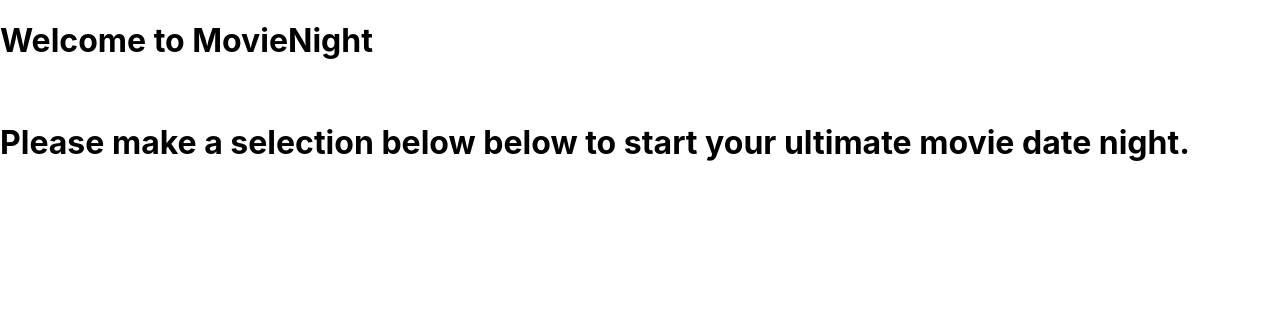
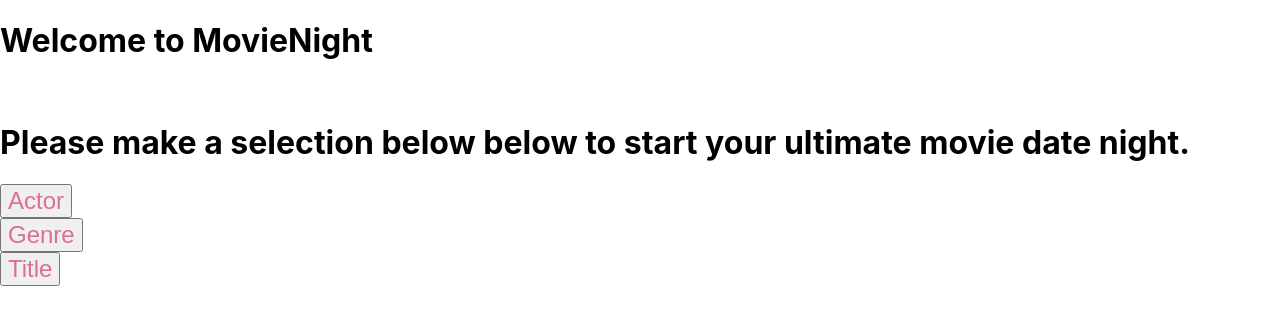
Before and after one commit to walkerfloyd1/MovieNight, a React (Create React App) app: page / in a window 1280 px wide. Shown: the top 324 px of the page. Built offline with nearby package versions, Linux system fonts and the light colour scheme.

Commit message:
added buttons

```diff
--- a/package.json
+++ b/package.json
@@ -3,9 +3,11 @@
   "version": "0.1.0",
   "private": true,
   "dependencies": {
+    "@material-ui/core": "^4.2.0",
     "react": "^16.8.6",
     "react-dom": "^16.8.6",
-    "react-scripts": "3.0.1"
+    "react-scripts": "3.0.1",
+    "styled-components": "^4.3.2"
   },
   "scripts": {
     "start": "react-scripts start",
--- a/src/App.js
+++ b/src/App.js
@@ -1,6 +1,5 @@
 import React from 'react';
 import { BrowserRouter as Router, Route, Link, Switch, Redirect } from "react-router-dom";
-import './App.css';
 import Home from "./pages/home.js";
 
 class App extends React.Component {
--- /dev/null
+++ b/src/components/actorselect.js
@@ -0,0 +1,19 @@
+import React, { Component } from 'react';
+import styled from 'styled-components';
+
+var ActorButton = styled.button`
+    font-size: 1.5em;
+    text-align: center;
+    color: palevioletred;`;
+
+class ActorSelect extends Component {
+    render () {
+        return (
+            <div>
+                <ActorButton> Actor </ActorButton>
+            </div>
+        )
+    }
+}
+
+export default ActorSelect;
--- /dev/null
+++ b/src/components/genreselect.js
@@ -0,0 +1,19 @@
+import React, { Component } from 'react';
+import styled from 'styled-components';
+
+var GenreButton = styled.button`
+    font-size: 1.5em;
+    text-align: center;
+    color: palevioletred;`;
+
+class GenreSelect extends Component {
+    render () {
+        return (
+            <div>
+                <GenreButton> Genre </GenreButton>
+            </div>
+        )
+    }
+}
+
+export default GenreSelect;
--- /dev/null
+++ b/src/components/titleselect.js
@@ -0,0 +1,19 @@
+import React, { Component } from 'react';
+import styled from 'styled-components';
+
+var TitleButton = styled.button`
+    font-size: 1.5em;
+    text-align: center;
+    color: palevioletred;`;
+
+class TitleSelect extends Component {
+    render () {
+        return (
+            <div>
+                <TitleButton> Title </TitleButton>
+            </div>
+        )
+    }
+}
+
+export default TitleSelect;
--- a/src/pages/home.js
+++ b/src/pages/home.js
@@ -1,4 +1,8 @@
 import React, { Component } from 'react';
+
+import ActorSelect from '../components/actorselect.js';
+import GenreSelect from '../components/genreselect.js';
+import TitleSelect from '../components/titleselect.js';
 
 class Home extends Component {
     render () {
@@ -7,6 +11,9 @@
             <h1> Welcome to MovieNight</h1>
                 <br></br>
             <h1> Please make a selection below below to start your ultimate movie date night.</h1>
+            <ActorSelect />
+            <GenreSelect />
+            <TitleSelect />
             </div>
         )
     }
```
Also changed, not shown: 1 other file (tests, documents, lock files or other folders).
